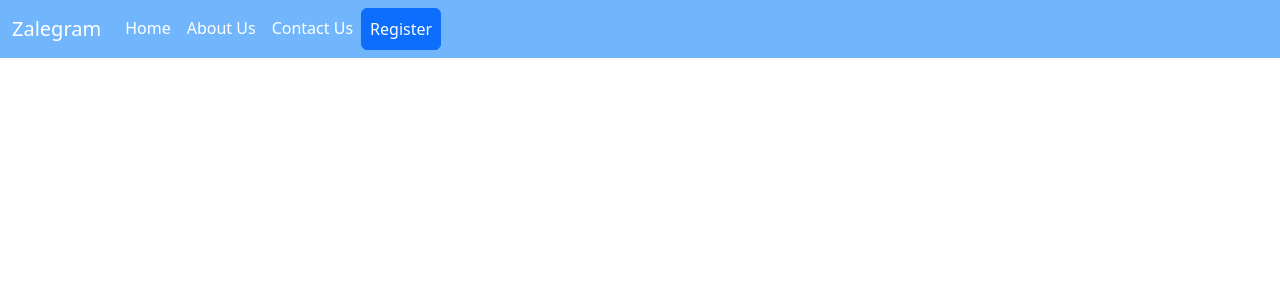
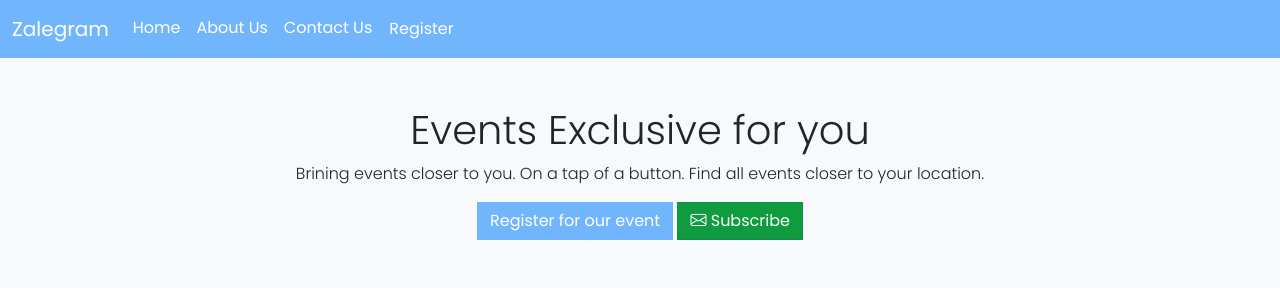
Before and after one commit to faithakinyi/Event-Page, a plain HTML site: page index.html in a window 1280 px wide. Drawn offline with nearby package versions, Linux system fonts and the light colour scheme; files that its build step writes are made by us from their sources.

Commit message:
event page continuation

```diff
--- /dev/null
+++ b/bootstrap/style.css
@@ -0,0 +1,5 @@
+@import url('https://fonts.googleapis.com/css2?family=Poppins:wght@100;200;300;400&display=swap');
+
+body{
+    font-family: 'Poppins', sans-serif;
+}
--- a/index.html
+++ b/index.html
@@ -6,9 +6,11 @@
     <meta name="viewport" content="width=device-width, initial-scale=1.0">
     <title>Event Website</title>
     <link rel="stylesheet" href="bootstrap/css/bootstrap.min.css">
+    <link rel="stylesheet" href="https://cdn.jsdelivr.net/npm/bootstrap-icons@1.9.1/font/bootstrap-icons.css">
+    <link rel="stylesheet" href="style.css">
 </head>
 <body>
-    <nav class="navbar navbar-expand-lg" style="background-color: #71B6FD;color:">
+    <nav class="navbar navbar-expand-lg" style="background-color: #71B6FD;">
         <div class="container-fluid">
             <a href="#" class="navbar-brand text-white">Zalegram</a>
             <button type="button" class="navbar-toggler" data-bs-toggle="collapse" data-bs-target="#displayMenus" aria-controls="displayMenus" aria-expanded="false" aria-label="Toggle navigation">
@@ -29,6 +31,20 @@
         </div>
     </nav>
 
+    <main class="bg-light py-5">
+        <section style="text-align: center;">
+            <h1 class="fw-light ">Events Exclusive for you</h1>
+            <p class="fw-light ">
+               Brining events closer to you. On a tap of a button. Find all events closer to your location.
+            </p>
+            <a href="#" class="btn btn-primary rounded-0">Register for our event</a>
+            <a href="#" class="btn btn-success rounded-0"style="background-color: #0E9C3E !important"><i class="bi-envelope"></i> Subscribe</a>
+
+
+        </section>
+
+    </main>
+
 
 
     <script src="bootstrap/js/bootstrap.min.js"></script>
```
Also changed, not shown: bootstrap/css/bootstrap.min.css.
